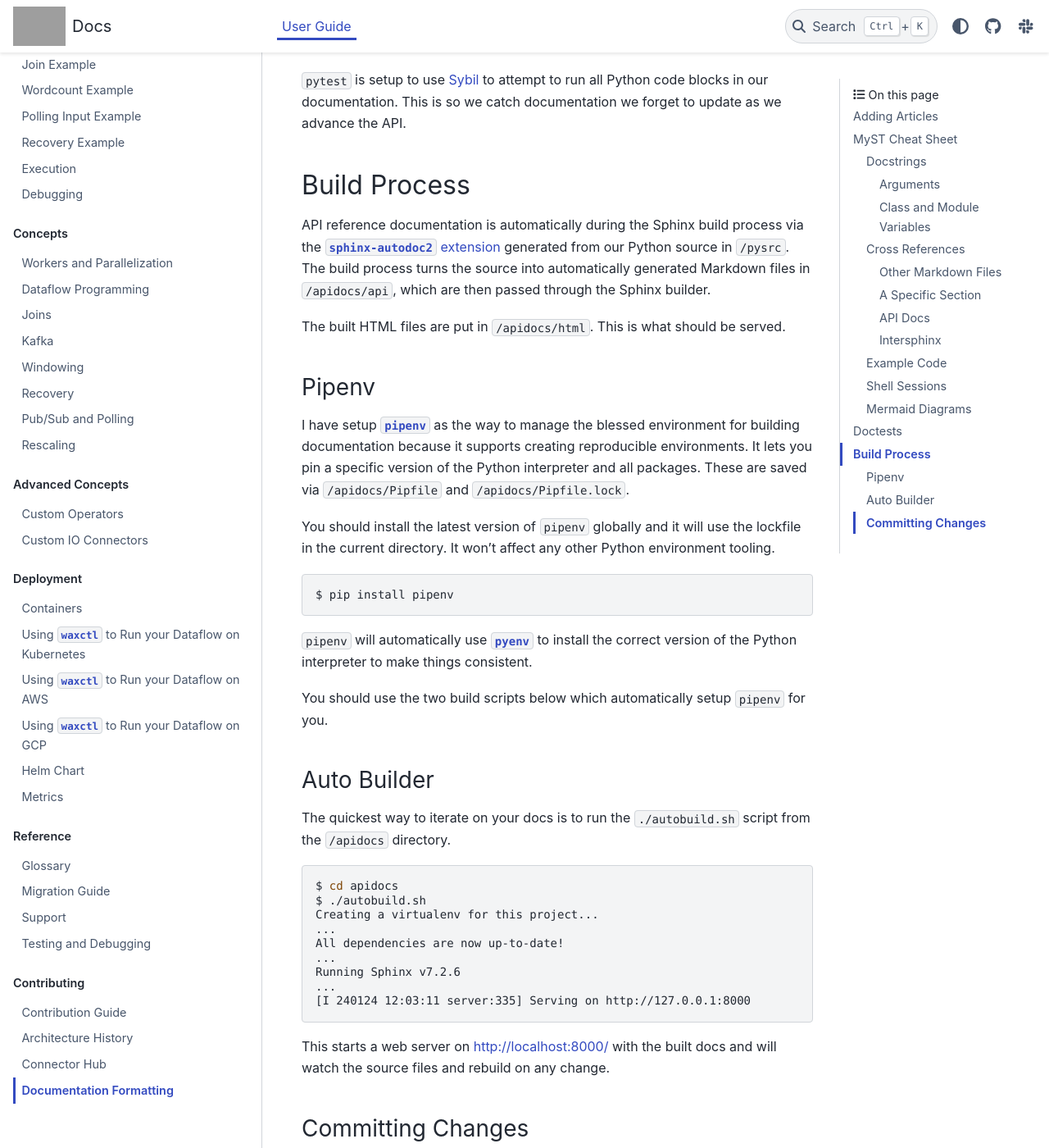
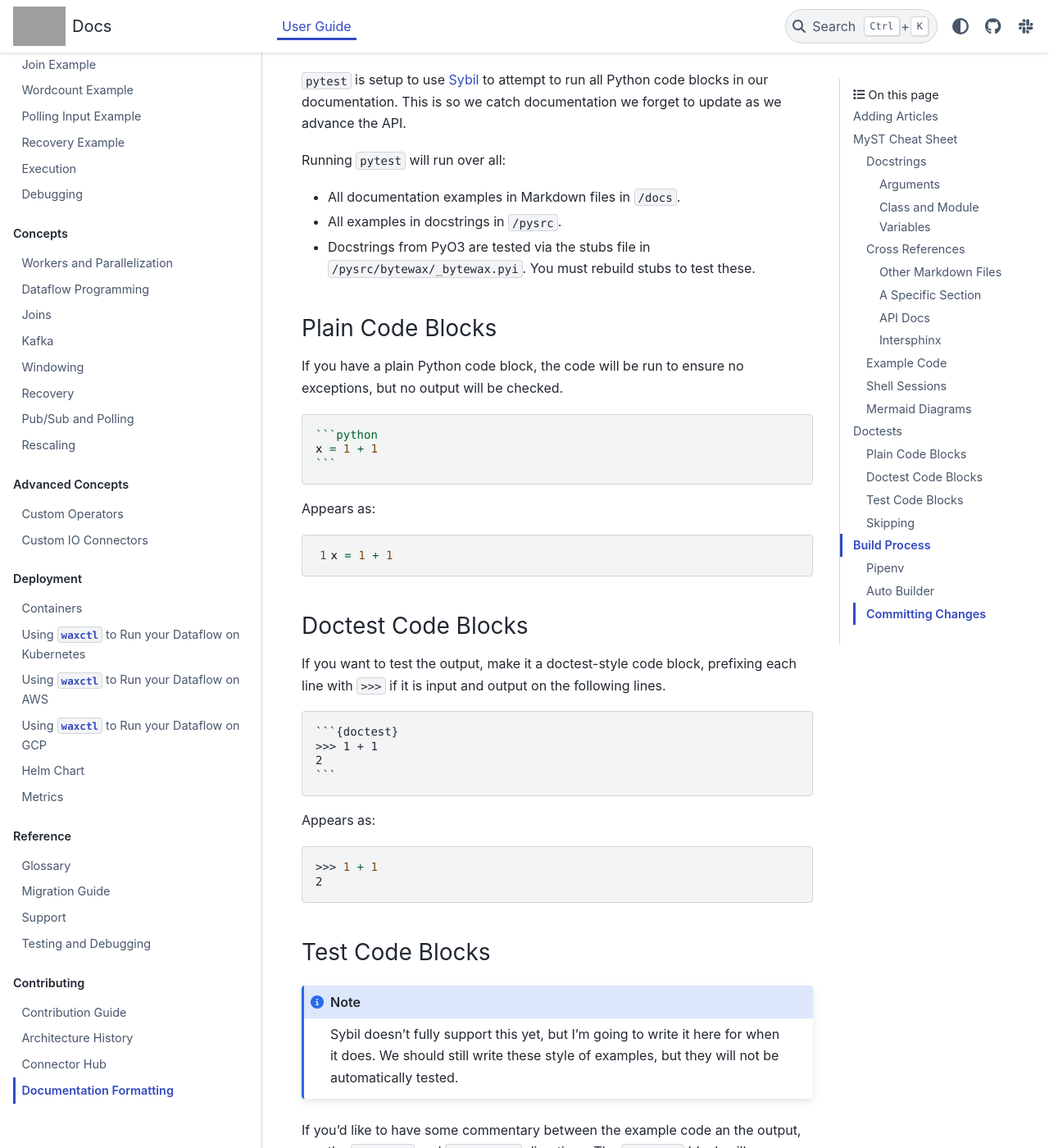
Before and after one commit to bytewax/bytewax, a Sphinx documentation site: the page built from docs/articles/contributing/writing-docs.md, in a window 1280 px wide and 1400 px high, scrolled down 7672 px. Shown: the whole window at 82% size. Built offline with Sphinx 7.4.7 and the PyData theme 0.15.4, drawn with Linux system fonts in a browser that asks for light colours; pages that are not in the unit, such as notebooks, are missing from menus; some of the changed text lies outside the part shown; grey boxes are pictures that could not be loaded.

Commit message:
More details about how to write doctests

`````diff
--- a/docs/articles/contributing/writing-docs.md
+++ b/docs/articles/contributing/writing-docs.md
@@ -262,6 +262,9 @@ flow = Dataflow("doc_df")
 
 Appears as:
 
+% cbfmt does not parse Markdown correctly and so this can't be quoted
+% with `>`. It'll not strip those out and pass them to the formatter.
+
 ```python
 from bytewax.dataflow import Dataflow
 
@@ -324,6 +327,112 @@ V --> O2[Kafka Producer `enriched_txns_dead_letter_queue`]
 [Sybil](https://sybil.readthedocs.io/en/latest/index.html) to attempt
 to run all Python code blocks in our documentation. This is so we
 catch documentation we forget to update as we advance the API.
+
+Running `pytest` will run over all:
+
+- All documentation examples in Markdown files in `/docs`.
+
+- All examples in docstrings in `/pysrc`.
+
+- Docstrings from PyO3 are tested via the stubs file in
+  `/pysrc/bytewax/_bytewax.pyi`. You must rebuild stubs to test these.
+
+### Plain Code Blocks
+
+If you have a plain Python code block, the code will be run to ensure
+no exceptions, but no output will be checked.
+
+````markdown
+```python
+x = 1 + 1
+```
+````
+
+Appears as:
+
+```python
+x = 1 + 1
+```
+
+### Doctest Code Blocks
+
+If you want to test the output, make it a doctest-style code block,
+prefixing each line with `>>>` if it is input and output on the
+following lines.
+
+````markdown
+```{doctest}
+>>> 1 + 1
+2
+```
+````
+
+Appears as:
+
+```{doctest}
+>>> 1 + 1
+2
+```
+
+### Test Code Blocks
+
+:::{note}
+
+Sybil doesn't fully support this yet, but I'm going to write it here
+for when it does. We should still write these style of examples, but
+they will not be automatically tested.
+
+:::
+
+If you'd like to have some commentary between the example code an the
+output, use the `testcode` and `testoutput` directives. The `testcode`
+block will automatically be highlighted as Python code.
+
+````markdown
+Here's some pre-commentary.
+
+```{testcode}
+1 + 1
+```
+
+Here's some middle-commentary.
+
+```{testoutput}
+2
+```
+
+Here's some post-commentary.
+````
+
+Appears as:
+
+> Here's some pre-commentary.
+>
+> ```{testcode}
+> 1 + 1
+> ```
+>
+> Here's some middle-commentary.
+>
+> ```{testoutput}
+> 2
+> ```
+>
+> Here's some post-commentary.
+
+### Skipping
+
+To skip a doctest, use a Sybil skip comment. Add a line with `% skip:
+next` right above the code block. The entire code block will not be
+run.
+
+````markdown
+% skip: next
+
+```python
+invalid code
+```
+````
 
 ## Build Process
 
`````
